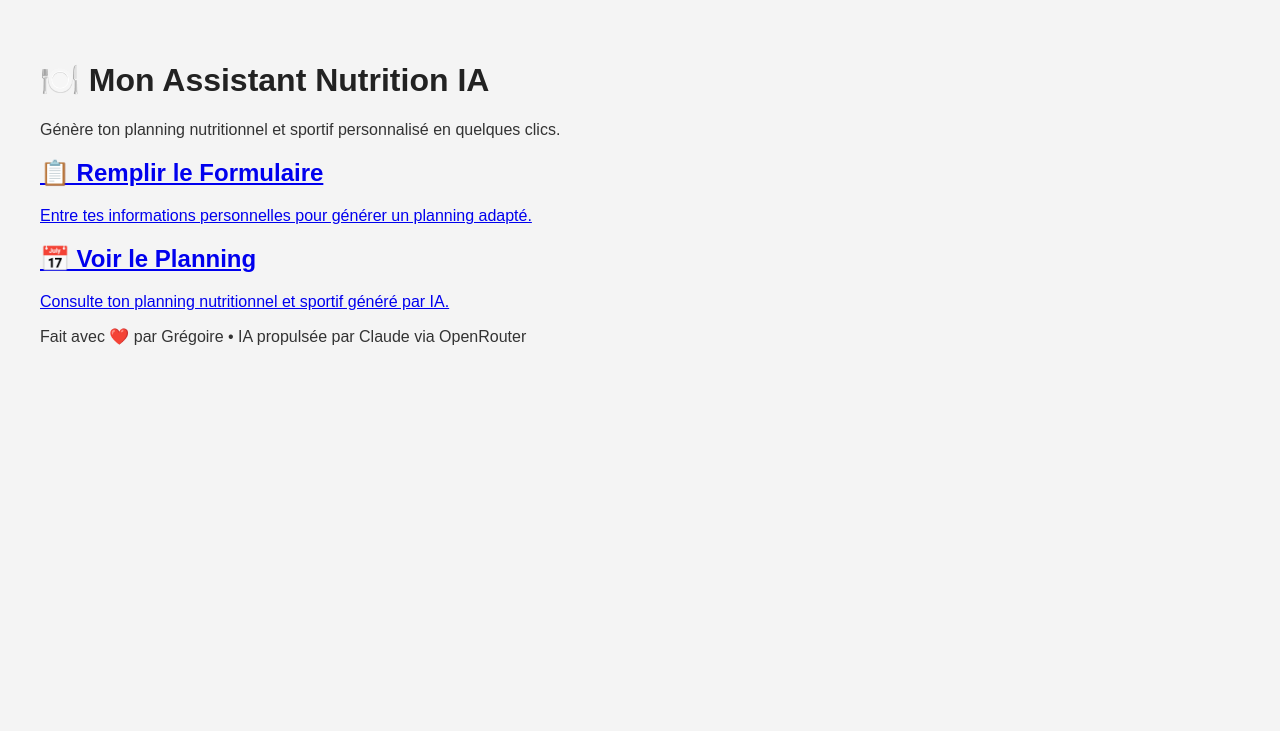
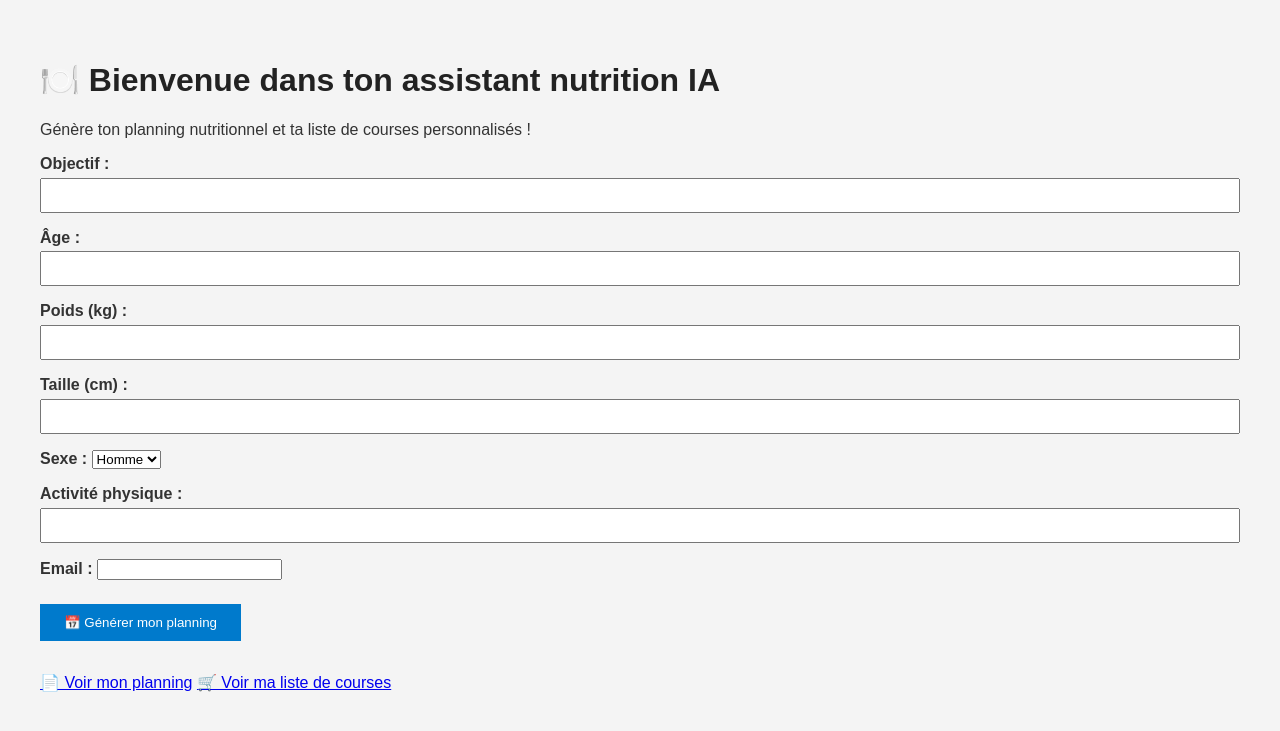
Before and after one commit to gregoirechatel/monprojetia, a FastAPI app: page / in a window 1280 px wide. Shown: the top 731 px of the page. Run offline with FastAPI, Linux system fonts and the light colour scheme.

Commit message:
feat: ajout page liste + accès direct planning/liste depuis l'accueil

```diff
--- a/backend/main.py
+++ b/backend/main.py
@@ -1,114 +1,120 @@
-from fastapi import FastAPI, Form, Request
+import os
+from fastapi import FastAPI, Form
 from fastapi.responses import HTMLResponse
-from fastapi.staticfiles import StaticFiles
-from fastapi.templating import Jinja2Templates
+from fastapi.middleware.cors import CORSMiddleware
+from dotenv import load_dotenv
 import requests
-import os
 import json
+
+load_dotenv()
 
 app = FastAPI()
 
-# Configuration statiques & templates
-app.mount("/static", StaticFiles(directory="static"), name="static")
-templates = Jinja2Templates(directory="templates")
+app.add_middleware(
+    CORSMiddleware,
+    allow_origins=["*"],
+    allow_methods=["*"],
+    allow_headers=["*"],
+)
 
-# 🔹 Page d’accueil
+# Route accueil
 @app.get("/", response_class=HTMLResponse)
-async def index(request: Request):
-    return templates.TemplateResponse("index.html", {"request": request})
+def lire_index():
+    with open("templates/index.html", encoding="utf-8") as f:
+        return f.read()
 
-# 🔹 Formulaire
-@app.get("/formulaire", response_class=HTMLResponse)
-async def show_form(request: Request):
-    return templates.TemplateResponse("formulaire.html", {"request": request})
+# Route pour afficher planning déjà généré
+@app.get("/planning", response_class=HTMLResponse)
+def lire_planning():
+    with open("templates/planning.html", encoding="utf-8") as f:
+        return f.read()
 
-# 🔹 Génération du planning via IA + sauvegarde
-@app.post("/planning", response_class=HTMLResponse)
-async def generate_planning(
-    request: Request,
+# Route pour afficher liste déjà générée
+@app.get("/liste", response_class=HTMLResponse)
+def lire_liste():
+    with open("templates/liste.html", encoding="utf-8") as f:
+        return f.read()
+
+# Route POST pour générer planning + liste
+@app.post("/generer", response_class=HTMLResponse)
+def generer(
     objectif: str = Form(...),
     age: int = Form(...),
     poids: float = Form(...),
     taille: int = Form(...),
     sexe: str = Form(...),
-    activite: str = Form(...)
+    activite: str = Form(...),
+    email: str = Form(...)
 ):
     prompt = f"""
-Tu es un expert en nutrition. Crée un planning nutritionnel hebdomadaire pour :
-- Objectif : {objectif}
-- Âge : {age} ans
-- Poids : {poids} kg
-- Taille : {taille} cm
-- Sexe : {sexe}
-- Niveau d’activité : {activite}
+Tu es un expert en nutrition. Génère un planning nutritionnel hebdomadaire clair, structuré (matin, midi, soir), avec les grammages, des plats simples et un lien Marmiton si possible.
+Puis génère en-dessous une liste de courses complète avec les quantités en grammes, regroupée par type (féculents, légumes, protéines…).
 
-Le planning doit contenir des repas simples, équilibrés et adaptés à cet utilisateur.
-Structure-le par jour (lundi à dimanche), avec matin / midi / soir, et donne des grammages approximatifs.
+Données utilisateur :
+Objectif : {objectif}
+Âge : {age}
+Poids : {poids} kg
+Taille : {taille} cm
+Sexe : {sexe}
+Niveau d’activité : {activite}
 """
+
+    api_key = os.getenv("OPENROUTER_API_KEY")
+    headers = {
+        "Authorization": f"Bearer {api_key}",
+        "HTTP-Referer": "https://monprojetia.onrender.com",
+        "Content-Type": "application/json"
+    }
+
+    body = {
+        "model": "anthropic/claude-3-haiku",
+        "messages": [
+            {"role": "user", "content": prompt}
+        ]
+    }
 
     try:
         response = requests.post(
             "https://openrouter.ai/api/v1/chat/completions",
-            headers={
-                "Authorization": f"Bearer {os.getenv('OPENROUTER_API_KEY')}",
-                "Content-Type": "application/json"
-            },
-            json={
-                "model": "anthropic/claude-3-haiku",
-                "messages": [{"role": "user", "content": prompt}],
-                "max_tokens": 1800
-            }
+            headers=headers,
+            json=body,
+            timeout=30
         )
+        response.raise_for_status()
+        resultat = response.json()["choices"][0]["message"]["content"]
 
-        data = response.json()
-        result = data['choices'][0]['message']['content']
+        planning_content = f"""
+        <html>
+        <head><meta charset="utf-8"><link rel="stylesheet" href="/static/style.css"></head>
+        <body>
+        <h1>Ton planning nutritionnel personnalisé</h1>
+        <pre>{resultat}</pre>
+        <a href="/">Retour à l'accueil</a>
+        </body>
+        </html>
+        """
 
-        # Sauvegarde du planning dans planning.json
-        with open("backend/data/planning.json", "w", encoding="utf-8") as f:
-            json.dump(result, f, ensure_ascii=False, indent=2)
+        liste_content = f"""
+        <html>
+        <head><meta charset="utf-8"><link rel="stylesheet" href="/static/style.css"></head>
+        <body>
+        <h1>Ta liste de courses complète</h1>
+        <pre>{resultat}</pre>
+        <a href="/">Retour à l'accueil</a>
+        </body>
+        </html>
+        """
+
+        with open("templates/planning.html", "w", encoding="utf-8") as f:
+            f.write(planning_content)
+
+        with open("templates/liste.html", "w", encoding="utf-8") as f:
+            f.write(liste_content)
+
+        return planning_content
 
     except Exception as e:
-        result = f"Erreur lors de l’appel à l’IA : {e}"
-
-    return templates.TemplateResponse("planning.html", {
-        "request": request,
-        "planning": result
-    })
-
-# 🔹 Génération de la liste de courses
-@app.get("/liste", response_class=HTMLResponse)
-async def generate_liste(request: Request):
-    try:
-        with open("backend/data/planning.json", "r", encoding="utf-8") as f:
-            planning_data = f.read()
-
-        prompt = f"""
-Voici un planning nutritionnel :\n\n{planning_data}\n\n
-Fournis-moi une liste de courses hebdomadaire complète en fonction de ce planning.
-Organise les ingrédients par catégorie (ex : Légumes, Féculents, Viandes…), avec les quantités approximatives en grammes.
-La liste doit être claire, lisible et exploitable en supermarché.
-"""
-
-        response = requests.post(
-            "https://openrouter.ai/api/v1/chat/completions",
-            headers={
-                "Authorization": f"Bearer {os.getenv('OPENROUTER_API_KEY')}",
-                "Content-Type": "application/json"
-            },
-            json={
-                "model": "anthropic/claude-3-haiku",
-                "messages": [{"role": "user", "content": prompt}],
-                "max_tokens": 1000
-            }
+        return HTMLResponse(
+            content=f"<p>Erreur lors de l’appel à l’IA : {e}</p><a href='/'>Retour à l'accueil</a>",
+            status_code=500
         )
-
-        data = response.json()
-        liste_courses = data['choices'][0]['message']['content']
-
-    except Exception as e:
-        liste_courses = f"Erreur lors de la génération de la liste de courses : {e}"
-
-    return templates.TemplateResponse("liste.html", {
-        "request": request,
-        "liste": liste_courses
-    })
--- a/templates/index.html
+++ b/templates/index.html
@@ -1,32 +1,35 @@
 <!DOCTYPE html>
 <html lang="fr">
 <head>
-  <meta charset="UTF-8">
-  <meta name="viewport" content="width=device-width, initial-scale=1">
-  <title>Mon Assistant Nutrition IA</title>
-  <link rel="stylesheet" href="/static/style.css">
+    <meta charset="UTF-8">
+    <title>Mon Assistant Nutrition</title>
+    <link rel="stylesheet" href="/static/style.css">
 </head>
 <body>
-  <header class="header">
-    <h1>🍽️ Mon Assistant Nutrition IA</h1>
-    <p>Génère ton planning nutritionnel et sportif personnalisé en quelques clics.</p>
-  </header>
+    <div class="container">
+        <h1>🍽️ Bienvenue dans ton assistant nutrition IA</h1>
+        <p>Génère ton planning nutritionnel et ta liste de courses personnalisés !</p>
 
-  <main class="container">
-    <div class="card-grid">
-      <a href="/formulaire" class="card">
-        <h2>📋 Remplir le Formulaire</h2>
-        <p>Entre tes informations personnelles pour générer un planning adapté.</p>
-      </a>
-      <a href="/planning" class="card">
-        <h2>📅 Voir le Planning</h2>
-        <p>Consulte ton planning nutritionnel et sportif généré par IA.</p>
-      </a>
+        <form action="/generer" method="post">
+            <label>Objectif : <input type="text" name="objectif" required></label>
+            <label>Âge : <input type="number" name="age" required></label>
+            <label>Poids (kg) : <input type="number" step="0.1" name="poids" required></label>
+            <label>Taille (cm) : <input type="number" name="taille" required></label>
+            <label>Sexe :
+                <select name="sexe">
+                    <option value="Homme">Homme</option>
+                    <option value="Femme">Femme</option>
+                </select>
+            </label>
+            <label>Activité physique : <input type="text" name="activite" required></label>
+            <label>Email : <input type="email" name="email" required></label>
+            <button type="submit">📅 Générer mon planning</button>
+        </form>
+
+        <div class="links">
+            <a href="/planning">📄 Voir mon planning</a>
+            <a href="/liste">🛒 Voir ma liste de courses</a>
+        </div>
     </div>
-  </main>
-
-  <footer>
-    <p>Fait avec ❤️ par Grégoire • IA propulsée par Claude via OpenRouter</p>
-  </footer>
 </body>
 </html>
```
